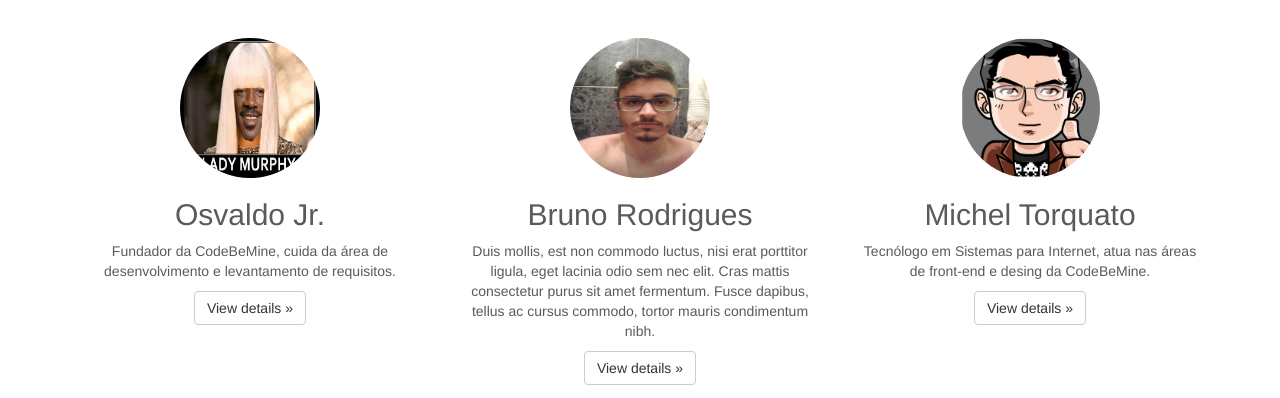
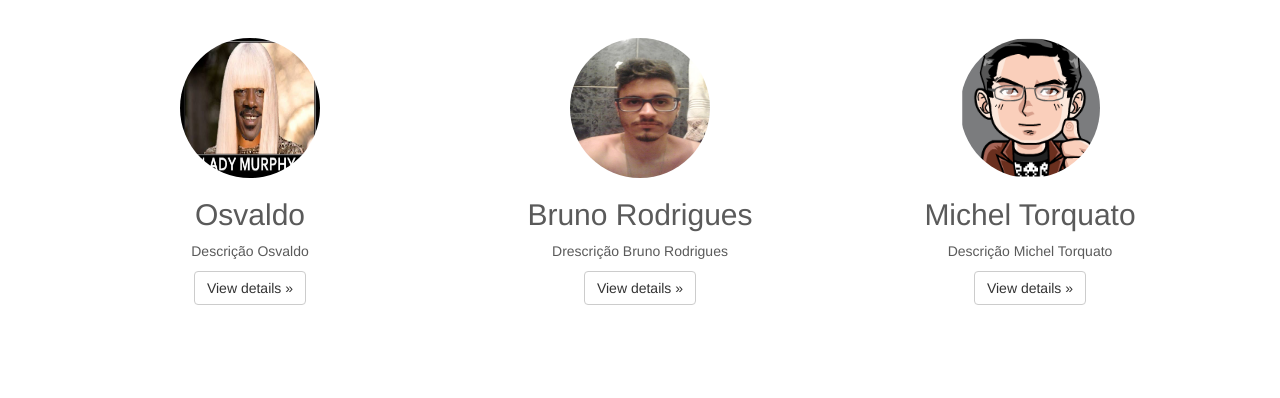
Before and after one commit to Mtorquato/CodeBeMine, a plain HTML site: page Index.html in a window 1280 px wide. Shown: the part 522-920 px from the top of the page. Drawn offline with nearby package versions, Linux system fonts and the light colour scheme; a script that the page names is missing; files whose address does not match are found by name.

Commit message:
Correção Descrição

```diff
--- a/Index.html
+++ b/Index.html
@@ -116,22 +116,22 @@
 
         <div class="col-lg-4">
           <img class="img-circle" src="./img/sagui.jpg" alt="Generic placeholder image" style="width: 140px; height: 140px;">
-          <h2>Osvaldo Jr.</h2>
-          <p>Fundador da CodeBeMine, cuida da área de desenvolvimento e levantamento de requisitos.</p>
+          <h2>Osvaldo </h2>
+          <p>Descrição Osvaldo</p>
           <p><a class="btn btn-default" href="#" role="button">View details &raquo;</a></p>
         </div><!-- /.col-lg-4 -->
 
         <div class="col-lg-4">
           <img class="img-circle" src="./img/bubu.jpg" alt="Generic placeholder image" style="width: 140px; height: 140px;">
           <h2>Bruno Rodrigues</h2>
-          <p>Duis mollis, est non commodo luctus, nisi erat porttitor ligula, eget lacinia odio sem nec elit. Cras mattis consectetur purus sit amet fermentum. Fusce dapibus, tellus ac cursus commodo, tortor mauris condimentum nibh.</p>
+          <p>Drescrição Bruno Rodrigues</p>
           <p><a class="btn btn-default" href="#" role="button">View details &raquo;</a></p>
         </div><!-- /.col-lg-4 -->
 
         <div class="col-lg-4">
           <img class="img-circle" src="./img/Michel.png" alt="Generic placeholder image" style="width: 140px; height: 140px;">
           <h2>Michel Torquato</h2>
-          <p>Tecnólogo em Sistemas para Internet, atua nas áreas de front-end e desing da CodeBeMine.</p>
+          <p>Descrição Michel Torquato</p>
           <p><a class="btn btn-default" href="#" role="button">View details &raquo;</a></p>
         </div><!-- /.col-lg-4 -->
       </div><!-- /.row -->
```
